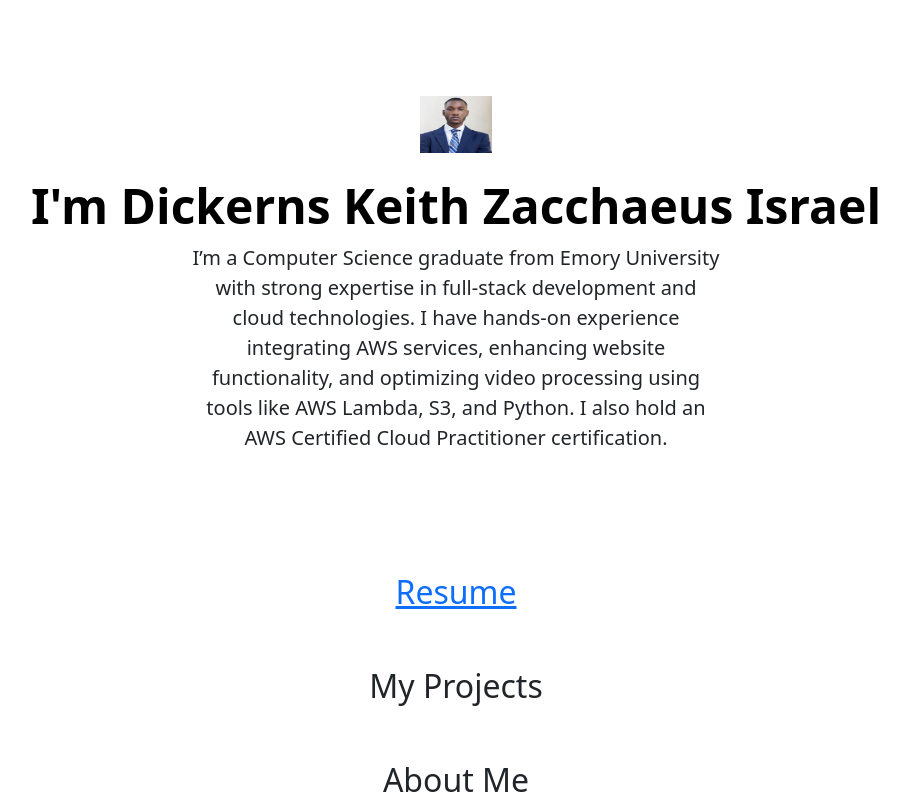
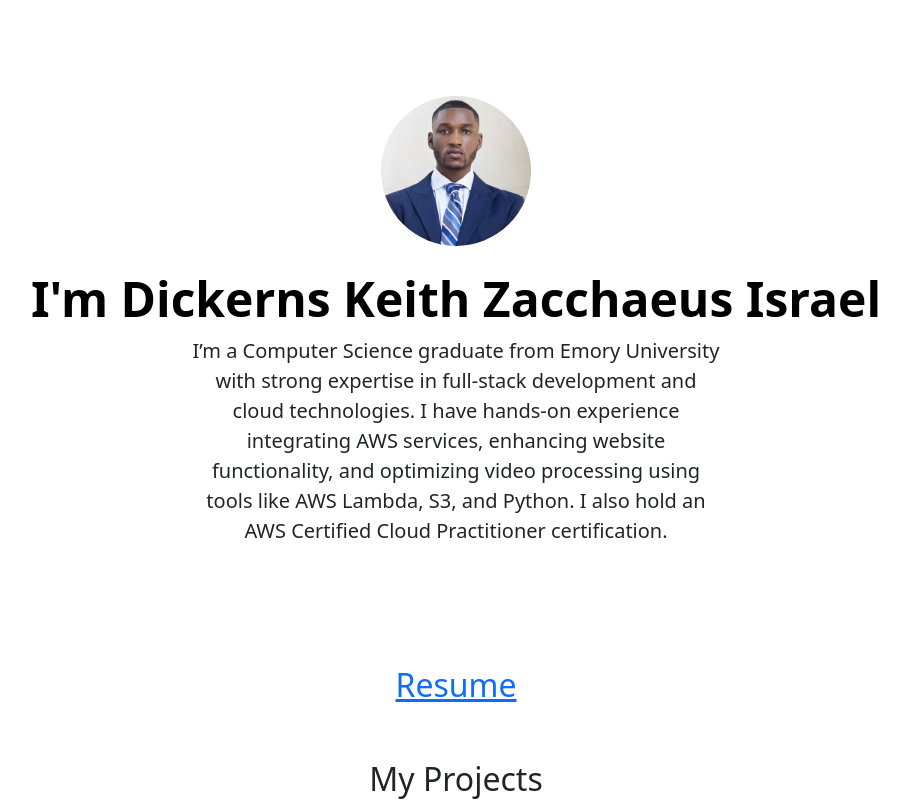
Before and after one commit to ZacIsrael/personal-site, a plain HTML site: page index.html in a window 1280 px wide. Shown: the top 803 px of the page, without its empty margins (184-1093 px from the left). Drawn offline with nearby package versions, Linux system fonts and the light colour scheme.

Commit message:
added inline css to the profile picture in the intro section to make it a circle instead of a square.

```diff
--- a/index.html
+++ b/index.html
@@ -21,7 +21,8 @@
       <div class="container">
         <!-- "Centered hero" bootstrap example -->
         <div class="px-4 py-5 my-5 text-center">
-            <img class="d-block mx-auto mb-4" src="./images/linkedin-2022headshot.png" alt="LinkedIn Profile Pic" width="72" height="57">
+          <!-- setting the border radius to 50% makes the image circular instead of a square -->
+            <img style="border-radius: 50%;" class="d-block mx-auto mb-4" src="./images/linkedin-2022headshot.png" alt="LinkedIn Profile Pic" width="150" height="150">
             <h1 class="display-5 fw-bold text-body-emphasis">I'm Dickerns Keith Zacchaeus Israel</h1>
             <div class="col-lg-6 mx-auto">
               <p class="lead mb-4">I’m a Computer Science graduate from Emory University with strong expertise in full-stack development and cloud technologies. I have hands-on experience integrating AWS services, enhancing website functionality, and optimizing video processing using tools like AWS Lambda, S3, and Python. I also hold an AWS Certified Cloud Practitioner certification.</p>
```
